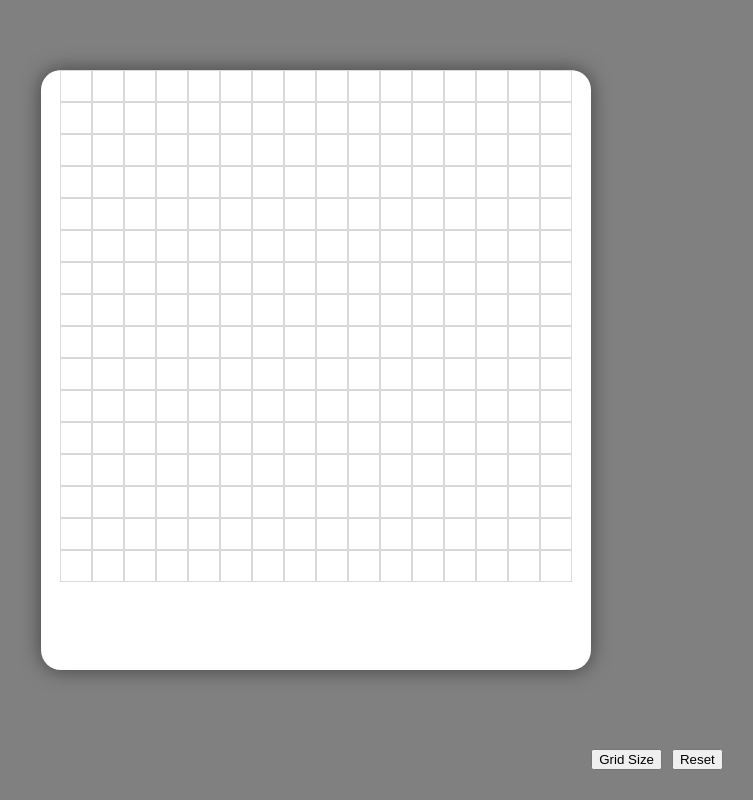
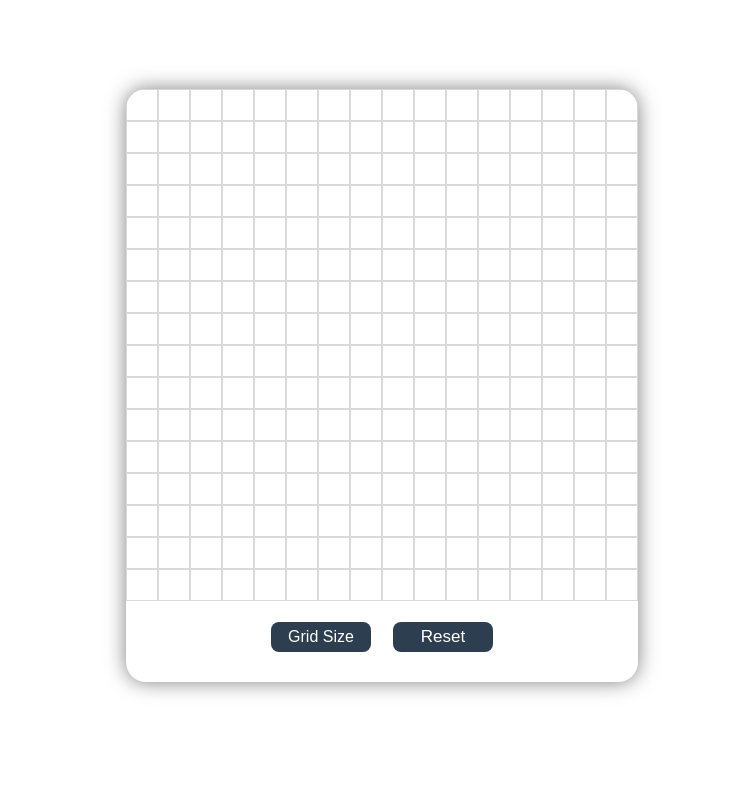
Before and after one commit to FaryalKhwaja/etch-a-sketch, a plain HTML site: page index.html in a window 1280 px wide. Shown: the whole page, without its empty margins (258-1011 px from the left). Drawn offline with Linux system fonts and the light colour scheme.

Commit message:
Add style to the UI

```diff
--- a/script.js
+++ b/script.js
@@ -37,7 +37,7 @@ window.addEventListener("DOMContentLoaded", () => {
       square.dataset.opacity = "0.3";
       square.style.flex = `0 0 calc(100% / ${userInput})`;
       square.style.aspectRatio = "1 / 1";
-      square.style.border = "0.5px solid black";
+      square.style.border = "0.5px solid rgba(0,0,0,0.15)s";
       container.appendChild(square);
 
       square.addEventListener("mouseover", () => {
--- a/style.css
+++ b/style.css
@@ -17,10 +17,11 @@ body {
     display: flex;
     justify-content: center;
     align-items: center;
-    min-height: 100vh;
+    height: 100vh;
     margin: 0;
     margin-top: -30px;
-    background-color: gray;
+    box-sizing: border-box;
+    padding: 40px 0;
 }
 
 .game {
@@ -28,9 +29,10 @@ body {
     flex-direction: column;
     align-items: center;
     justify-content: space-between;
-    height: 600px;
-    width: 550px;
-    background-color: white;
+    height: auto;
+    box-sizing: border-box;
+    gap: 1rem;
+    margin-top: 30px;
     box-shadow: 0 0 20px rgba(0,0,0,0.5);
     border-radius: 20px;
     overflow: hidden;
@@ -39,7 +41,29 @@ body {
 .controls {
     display: flex;
     justify-content: center;
-    margin-top: auto;
-    gap: 10px;
+    gap: 0.75rem;
+}
 
+.button {
+    margin: 5px;
+    padding: 5px;
+    border: none;
+    border-radius: 8px;
+    background-color: #2c3e50;
+    color: white;
+    font-size: 16px;
+    width: 100px;
+    margin-bottom: 30px;
 }
+
+.reset {
+    margin: 5px;
+    padding: 5px;
+    border: none;
+    border-radius: 8px;
+    background-color: #2c3e50;
+    color: white;
+    font-size: 17px;
+    width: 100px;
+    margin-bottom: 30px;
+}
```
Also changed, not shown: index.html (+1 -1 lines).
